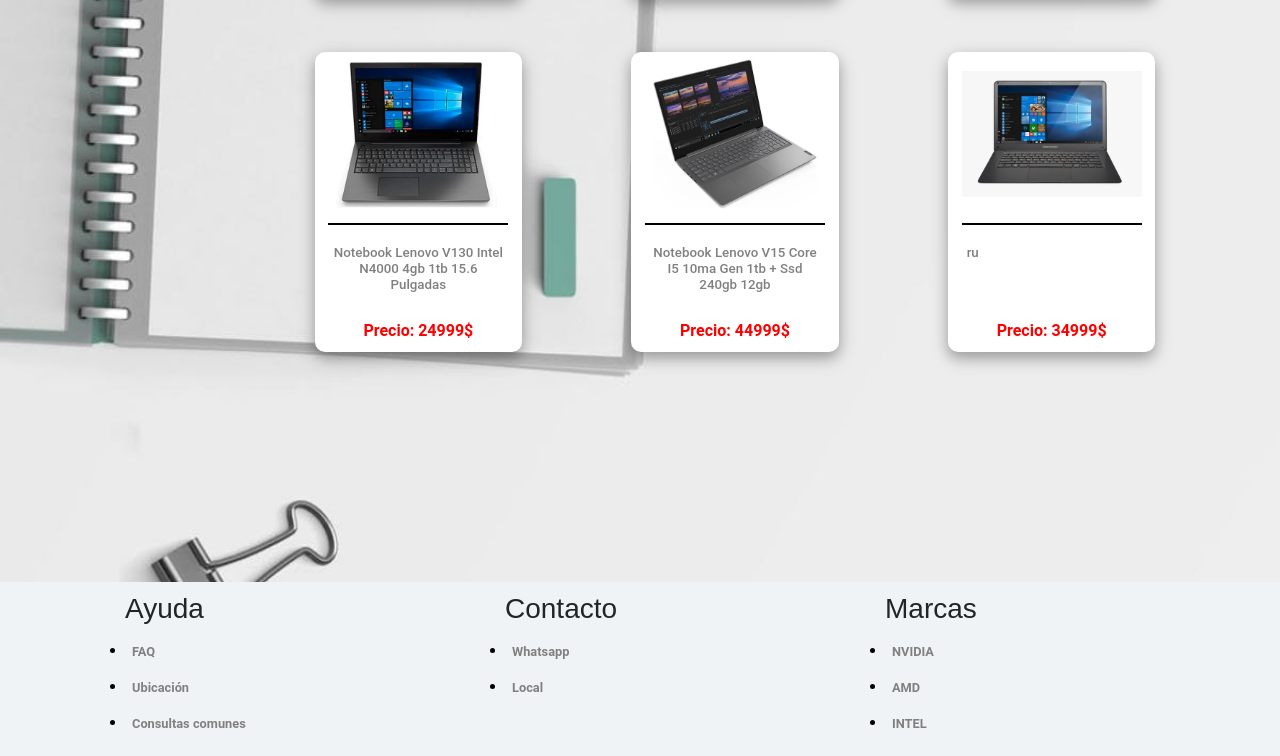
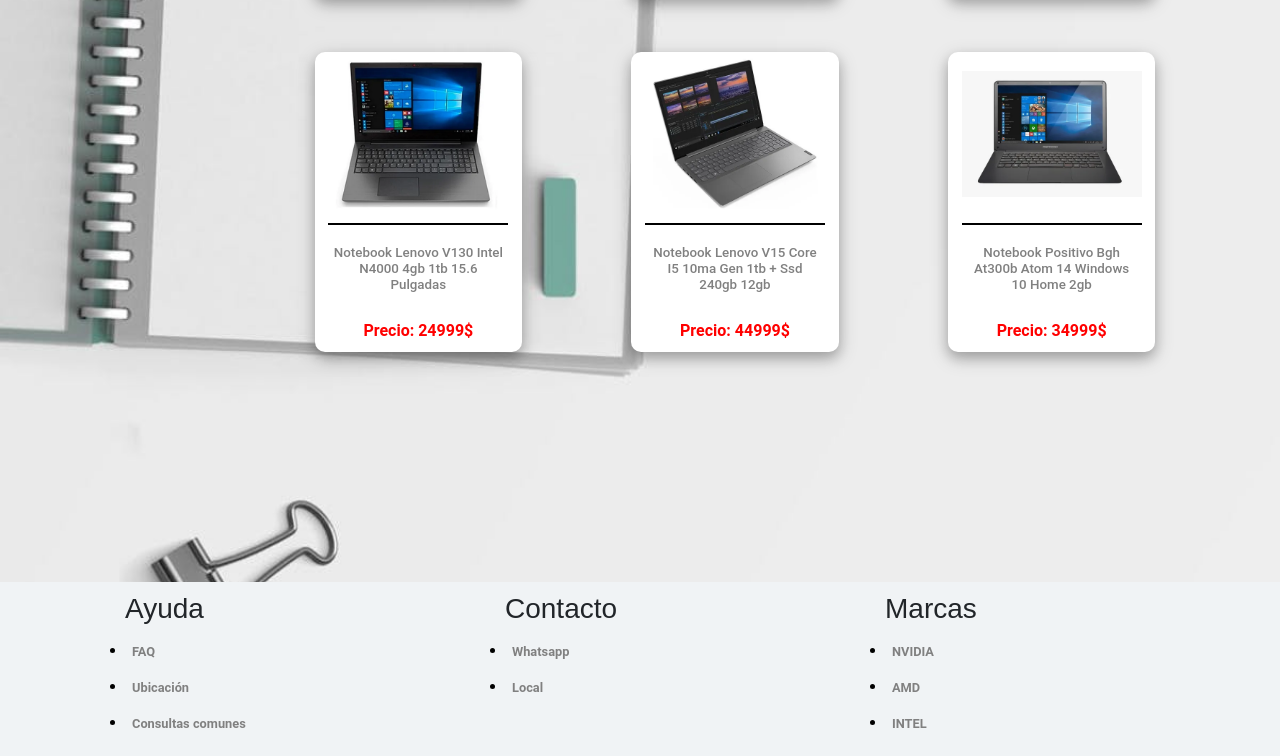
Before and after one commit to LucasDiazMiguez/ProyectodeCODERHOUSE, a website: page notebooks.html in a window 1280 px wide. Shown: the part 843-1599 px from the top of the page. Drawn offline with Linux system fonts and the light colour scheme.

```diff
--- a/notebooks.html
+++ b/notebooks.html
@@ -297,13 +297,11 @@
                             <div class="galeria-foto-titulo marg-top    ">
                                 <img src="imagenes/ImagenesNotebooks/Notebook Positivo Bgh At300b Atom 14 Windows 10 Home 2gb.webp"
                                     alt="Notebook Positivo Bgh At300b Atom 14 Windows 10 Home 2gb">
-                                <h6 class="flotante">ru</h6>
+                                <h6 class="flotante">Notebook Positivo Bgh At300b Atom 14 Windows 10 Home 2gb</h6>
                             </div>
                             <h6 class="galeria-precio"> Precio: 34999$ </h6>
                         </a>
                     </div>
-
-
 
 
 
```
